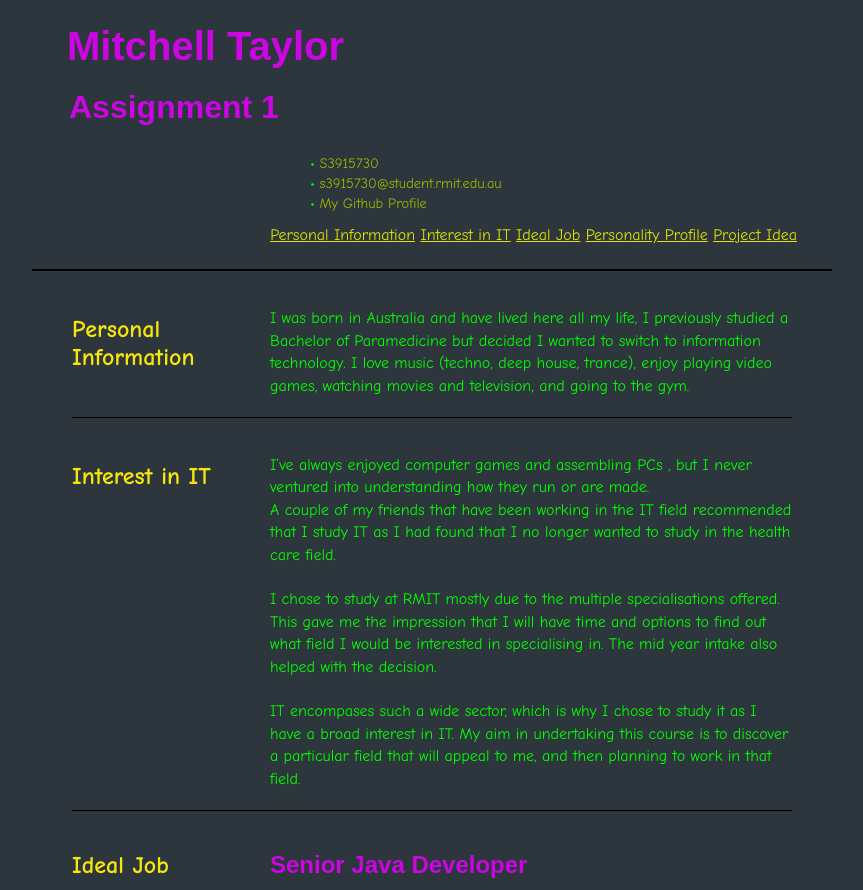
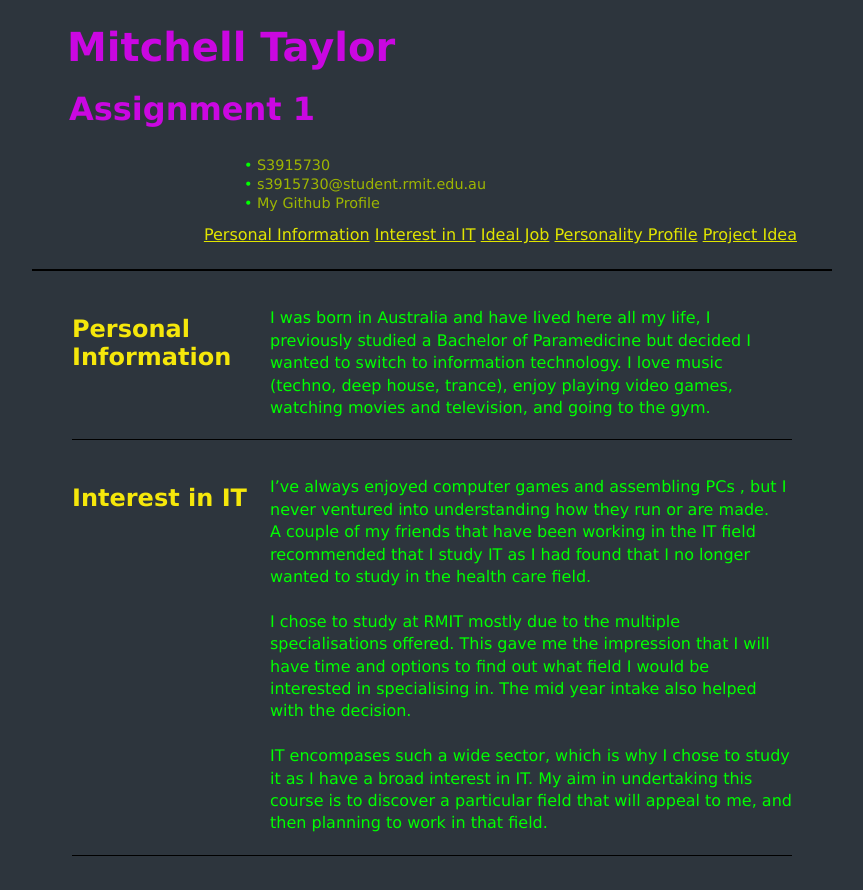
Before and after one commit to mtaylorrmit/Assignment-1-, a plain HTML site: page index.html in a window 1280 px wide. Shown: the part 492-1382 px from the top of the page, without its empty margins (208-1071 px from the left). Drawn offline with Linux system fonts and the light colour scheme; grey boxes are pictures that could not be loaded.

Commit message:
Update style.css

```diff
--- a/style.css
+++ b/style.css
@@ -13,10 +13,10 @@ article,aside,details,figcaption,figure,footer,header,hgroup,menu,nav,section {
 display:block;
 }
 
-html, body {background: #2D353D; font-family: "Comic Sans MS", "Comic Sans", cursive; font-size: 16px; color: #CA07E1;}
+html, body {background: #2D353D; font-family: "Verdana", Arial; sans-serif; font-size: 16px; color: #CA07E1;}
 
 .clear {clear: both;}
-a {font-family: 'Copperplate', comic sans ms, papyrus, fantasy;
+a {font-family: "Verdana", Arial; sans-serif;
 	font-style: normal;
 	font-size: 1em;
 	color: #E1E500;
@@ -55,14 +55,14 @@ li{color: #00FF00;}
 #name h1 {
 	font-size: 2.5em;
 	font-weight: 700;
-	font-family: 'Blippo',Luminari, Papyrus, fantasy;
+	font-family: "Verdana", Arial; sans-serif;
 	margin-bottom: -6px;
 }
 
 #name h2 {
 	font-size: 2em;
 	margin-left: 2px;
-	font-family: 'Papyrus', Luminari, Blippo, fantasy;
+	font-family: "Verdana", Arial; sans-serif;
 }
 
 #mainArea {
@@ -140,7 +140,7 @@ section:last-child {
 }
 
 .sectionTitle h1 {
-	font-family: 'Copperplate', comic sans ms, papyrus, fantasy;
+	font-family: "Verdana", Arial; sans-serif;
 	font-style: normal;
 	font-size: 1.5em;
 	color: #F5E70B;
@@ -151,13 +151,13 @@ section:last-child {
 }
 
 .sectionContent h2 {
-	font-family: 'Chalkduster', Copperplate, fantasy;
+	font-family: "Verdana", Arial; sans-serif;
 	font-size: 1.5em;
 	margin-bottom: -2px;
 }
 
 .sectionContent h3 {
-	font-family: 'Arial', Helvetica, Veranda, sans-serif;
+	font-family: "Verdana", Arial; sans-serif;
 	font-style: italic;
 	font-size: 1.1em;
 	margin-bottom: -2px;
```
